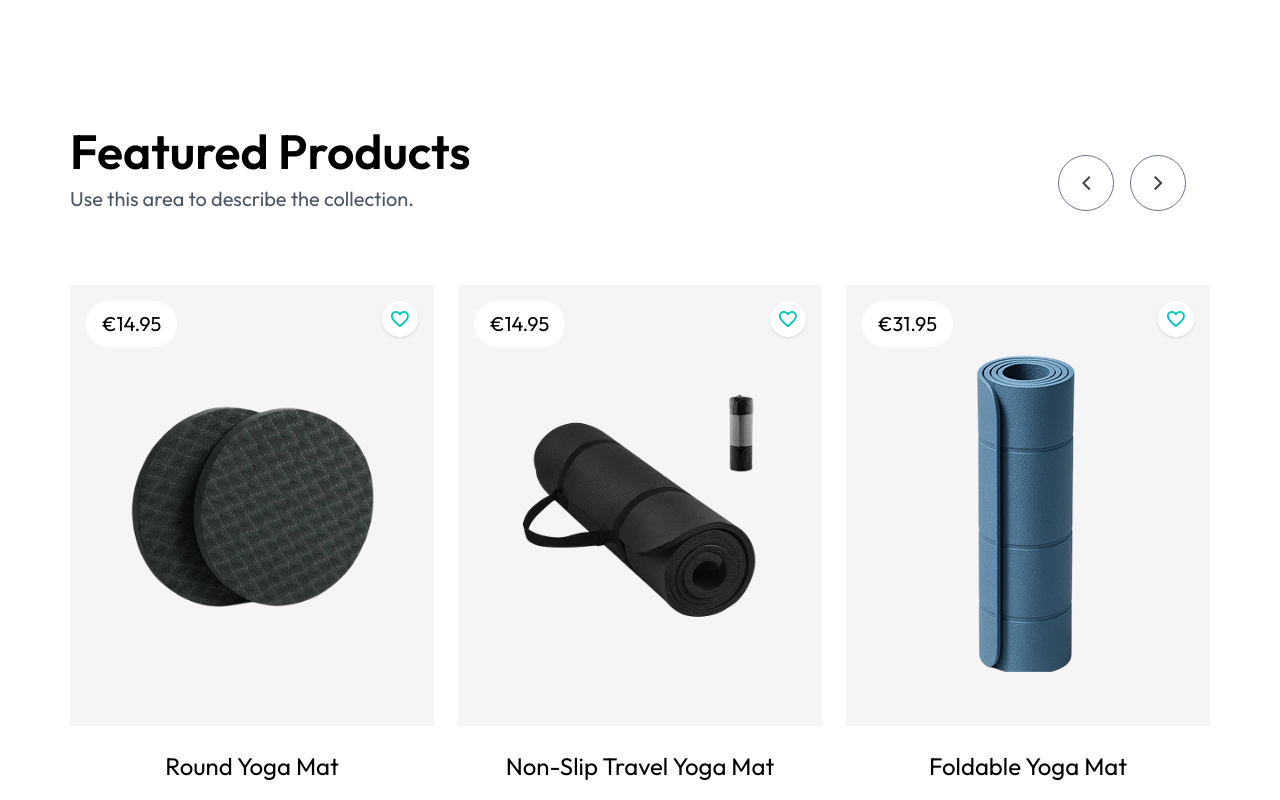
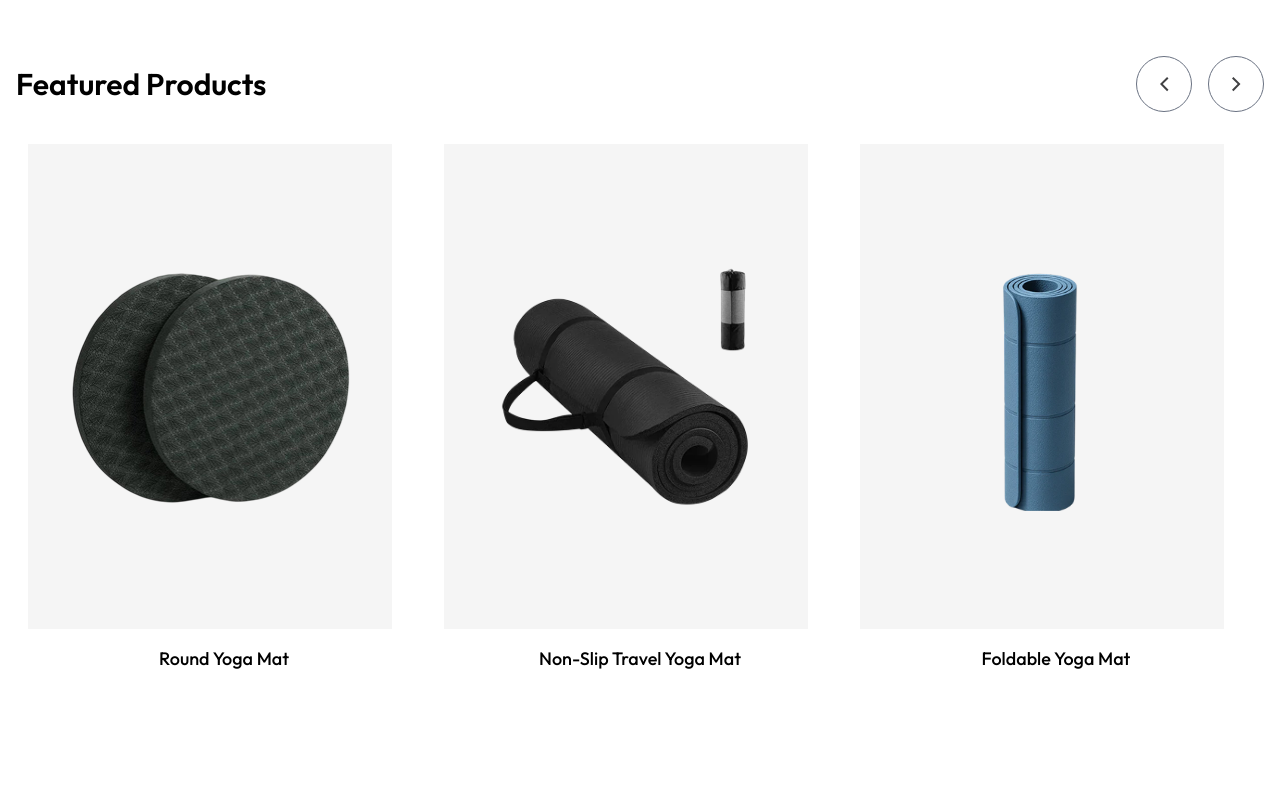
Before and after one commit to Nitik-Banwala/test-first, a React (Vite) app: page / in a window 1280 px wide. Shown: the part 940-1740 px from the top of the page. Built offline with nearby package versions, Linux system fonts and the light colour scheme.

Commit message:
initial commit

```diff
--- a/index.html
+++ b/index.html
@@ -5,6 +5,10 @@
     <link rel="icon" type="image/svg+xml" href="/vite.svg" />
     <meta name="viewport" content="width=device-width, initial-scale=1.0" />
     <title>test</title>
+    <link rel="stylesheet" type="text/css" charset="UTF-8"
+      href="https://cdnjs.cloudflare.com/ajax/libs/slick-carousel/1.8.1/slick.min.css" />
+    <link rel="stylesheet" type="text/css"
+      href="https://cdnjs.cloudflare.com/ajax/libs/slick-carousel/1.8.1/slick-theme.min.css" />
       <link rel="icon" type="image/svg+xml" href="/logo.png" />
   </head>
   <body>
--- a/src/componenets/Products.jsx
+++ b/src/componenets/Products.jsx
@@ -1,54 +1,93 @@
-import LikeButton from './common/Likebutton';
-import { useContext } from 'react';
-import { CartContext } from '../componenets/CartContext';
-import Navbutton from './common/Navbutton';
-import { ProductsData } from '../utils/Data';
+import React, { useContext, useRef } from "react";
+import Slider from "react-slick";
+import LikeButton from "./common/Likebutton";
+import Navbutton from "./common/Navbutton";
+import { CartContext } from "../componenets/CartContext";
+import { ProductsData } from "../utils/Data";
+import "slick-carousel/slick/slick.css";
+import "slick-carousel/slick/slick-theme.css";
 
 const Products = () => {
     const { addToCart } = useContext(CartContext);
+    const sliderRef = useRef(null);
+
+    const nextSlide = () => sliderRef.current?.slickNext();
+    const prevSlide = () => sliderRef.current?.slickPrev();
+
+    const settings = {
+        infinite: true,
+        speed: 300,
+        slidesToShow: 3,
+        slidesToScroll: 1,
+        arrows: false,
+        swipeToSlide: true,
+        touchThreshold: 10,
+        responsive: [
+            {
+                breakpoint: 1024,
+                settings: {
+                    slidesToShow: 2,
+                    slidesToScroll: 1,
+                },
+            },
+            {
+                breakpoint: 640,
+                settings: {
+                    slidesToShow: 1,
+                    slidesToScroll: 1,
+                },
+            },
+        ],
+    };
     return (
-        <div className="max-[640px]:flex max-[640px]:flex-col">
-            <div className='max-w-285 h-full mx-auto mt-20 sm:mt-24 lg:mt-32.5 px-4 sm:px-6 lg:px-0 font-["Outfit",sans-serif]'>
-                <div className='mb-8 sm:mb-12.5 flex flex-col sm:flex-row sm:justify-between gap-4  items-center sm:gap-0'>
-                    <div>
-                        <h1 className='text-2xl sm:text-3xl md:text-4xl lg:text-5xl font-semibold'>Featured Products</h1>
-                        <p className='text-base sm:text-lg md:text-[20px] font-normal mt-2 text-gray-600  sm:mt-2'>Use this area to describe the collection.</p>
-                    </div>
-                    <div className=' sm:flex flex-row hidden  gap-3.5 mt-6.25'>
-                        <Navbutton/>
+        <div className="w-full">
+            <div className="max-w-7xl mx-auto mt-20 px-4">
+                <div className="mb-8 flex justify-between items-center">
+                    <h1 className="text-2xl sm:text-3xl font-semibold">Featured Products</h1>
+                    <div className="hidden sm:block">
+                        <Navbutton onNext={nextSlide} onPrev={prevSlide} />
                     </div>
                 </div>
-
-                <div className='max-w-285 h-full mx-auto grid grid-cols-1 sm:grid-cols-2 lg:grid-cols-3 gap-4 sm:gap-6'>
+                <div className="overflow-hidden">
+                    <Slider ref={sliderRef} {...settings}>
                         {ProductsData.map((product) => (
-                        <div key={product.id} className='group'>
-                            <div className='relative bg-[#F5F5F5] flex justify-center items-center max-w-91 h-110.25  hover:bg-[#0000004D]  transition-transform duration-200'>
-
-                                <div className='absolute top-0 left-0 right-0 p-3 sm:p-4 flex justify-between z-10'>
-                                    <div className='bg-[#FFFFFF] px-3 sm:px-4 py-2 text-[20px] font-normal rounded-[88px]'>€{product.price}</div>
+                            <div key={product.id} className="px-2 sm:px-3 max-w-285 flex justify-center items-center">
+                                <div className="group flex flex-col ">
+                                    <div className="bg-[#F5F5F5] flex justify-center items-center max-w-91 max-h-123 aspect-3/4">
+                                        <div className="absolute top-0 left-0 right-0 p-3 flex justify-between items-center z-10">
+                                            <div className="bg-white px-3 py-1.5 rounded-full text-sm sm:text-base font-medium shadow-sm">
+                                                €{product.price}
+                                            </div>
                                             <LikeButton />
                                         </div>
-                                <div className='absolute inset-0 flex items-center justify-center bg-black/0 group-hover:bg-black/20 transition-all duration-200 opacity-0 group-hover:opacity-100'>
+                                        <div className="absolute inset-0 flex items-center justify-center opacity-0 group-hover:opacity-100 transition-opacity duration-200 z-10">
                                             <button
                                                 onClick={() => addToCart(product)}
-                                        className='cursor-pointer active:bg-[#007a70] bg-[#01C6B5] px-6 sm:px-8 py-3 sm:py-3.5 text-sm sm:text-base font-medium text-white hover:opacity-90 transition'
+                                                className="bg-teal-500 text-white px-5 py-2 text-sm sm:text-base hover:opacity-90 transition-opacity"
                                             >
                                                 Add to cart
                                             </button>
                                         </div>
-
-                                <img src={product.image} alt={product.name} className='max-w-[248.71px] max-h-62.2 mx-auto' />
+                                        <img
+                                            src={product.image}
+                                            alt={product.name}
+                                            className=" max-w-[284.71px] max-h-62.25 object-contain"
+                                        />
                                     </div>
-
-                            <h1 className='flex justify-center mt-4 sm:mt-6 font-normal text-lg sm:text-xl md:text-[24px] leading-snug'>
+                                    <h2 className="text-center mt-4 text-base sm:text-lg font-medium">
                                         {product.name}
-                            </h1>
+                                    </h2>
+                                </div>
                             </div>
                         ))}
+                    </Slider>
+                </div>
+                <div className="flex sm:hidden justify-center mt-6">
+                    <Navbutton onNext={nextSlide} onPrev={prevSlide} />
                 </div>
             </div>
         </div>
-    )
-}
+    );
+};
 
 export default Products;
--- a/src/componenets/Slider.jsx
+++ b/src/componenets/Slider.jsx
@@ -1,9 +1,10 @@
 import React, { useState, useEffect } from 'react'
 import { Slides } from '../utils/Data'
+import "slick-carousel/slick/slick.css";
+import "slick-carousel/slick/slick-theme.css";
 
 const Slider = () => {
     const [currentSlide, setCurrentSlide] = useState(0)
-
 
 
     useEffect(() => {
--- a/src/componenets/Trending.jsx
+++ b/src/componenets/Trending.jsx
@@ -1,32 +1,70 @@
 import React from 'react'
+import { useRef } from 'react';
 import LikeButton from './common/Likebutton'
 import Navbutton from './common/Navbutton';
 import { Trendingcards } from '../utils/Data';
 import { Staricn } from '../utils/Icons';
+import "slick-carousel/slick/slick.css";
+import Slider from "react-slick";
+import "slick-carousel/slick/slick-theme.css";
 
 const Star = () => (
-<Staricn/>
+    <Staricn />
 );
+
 const Trending = () => {
+    const sliderRef = useRef(null);
+
+    const nextSlide = () => sliderRef.current?.slickNext();
+    const prevSlide = () => sliderRef.current?.slickPrev();
+
+    const settings = {
+        infinite: true,
+        speed: 300,
+        slidesToShow: 3,
+        slidesToScroll: 1,
+        arrows: false,
+        swipeToSlide: true,
+        touchThreshold: 10,
+        responsive: [
+            {
+                breakpoint: 1024,
+                settings: {
+                    slidesToShow: 2,
+                    slidesToScroll: 1,
+                },
+            },
+            {
+                breakpoint: 640,
+                settings: {
+                    slidesToShow: 1,
+                    slidesToScroll: 1,
+                },
+            },
+        ],
+    };
+
     return (
         <div>
-            <div className='mb-8 sm:mb-12.5 mt-35 p-4 flex flex-col max-w-285 mx-auto sm:flex-row sm:justify-between gap-4  sm:gap-0'>
+            <div className='mb-8 sm:mb-12.5 mt-35 p-4 flex flex-col max-w-285 mx-auto sm:flex-row sm:justify-between gap-4 sm:gap-0'>
                 <div className='flex flex-col sm:flex-none justify-center items-center sm:items-start'>
-                    <h1 className='text-2xl sm:text-3xl md:text-4xl  lg:text-5xl font-semibold'>Trending Products</h1>
+                    <h1 className='text-2xl sm:text-3xl md:text-4xl lg:text-5xl font-semibold'>Trending Products</h1>
                     <p className='text-base sm:text-lg md:text-[20px] font-normal text-gray-600 mt-1 sm:mt-2'>Use this area to describe the collection.</p>
                 </div>
-                <div className='sm:flex hidden  flex-row gap-3.5 mt-6.25'>
-                    <Navbutton />
+                <div className='sm:flex hidden flex-row gap-3.5 mt-6.25'>
+                    <Navbutton onNext={nextSlide} onPrev={prevSlide} />
                 </div>
             </div>
-            <div className='grid grid-cols-1 sm:grid-cols-2 lg:grid-cols-3 max-w-285 mx-auto mt-8 sm:mt-10 gap-4 sm:gap-6 px-4 sm:px-6 lg:px-0'>
+
+            <div className='max-w-285 mx-auto mt-8 sm:mt-10 px-4 sm:px-6 lg:px-0 overflow-hidden'>
+                <Slider ref={sliderRef} {...settings}>
                     {Trendingcards.map((cardss) => (
-                    <div key={cardss.id} className='group'>
-                        <div className='relative p-4 sm:p-5 border border-[#0000000D]  hover:shadow-lg bg-white h-full flex flex-col'>
+                        <div key={cardss.id} className='group px-2 sm:px-3'>
+                            <div className='relative p-4 sm:p-5 border border-[#0000000D] max-w-91 h-132 hover:shadow-lg bg-white flex flex-col'>
                                 <div className='absolute flex right-9.75 top-10 z-10'>
                                     <LikeButton />
                                 </div>
-                            <img src={cardss.image} alt={cardss.heading} className='lg:max-w-83 max-h-68.75  object-cover ' />
+                                <img src={cardss.image} alt={cardss.heading} className='max-w-83 w-full h-full max-h-68.75 object-cover' />
                                 <div className='flex-1 flex flex-col'>
                                     <h1 className='font-medium text-lg sm:text-xl md:text-2xl mt-5 sm:mt-4 leading-snug'>{cardss.heading}</h1>
                                     <p className='text-sm sm:text-base font-normal mt-2 text-gray-700'>{cardss.des1}</p>
@@ -41,15 +79,19 @@ const Trending = () => {
                                         </div>
                                     </div>
                                 </div>
-                            <button className='w-full mt-5 sm:mt-5 hover:text-white px-4 py-2 sm:py-3 border text-sm sm:text-base font-medium cursor-pointer hover:bg-[#01C6B5]  '>
+                                <button className='w-full mt-5 sm:mt-5 hover:text-white px-4 py-2 sm:py-3 border text-sm sm:text-base font-medium cursor-pointer hover:bg-[#01C6B5]'>
                                     Shop Now
                                 </button>
                             </div>
                         </div>
                     ))}
+                </Slider>
+            </div>
+            <div className='flex sm:hidden justify-center mt-6'>
+                <Navbutton onNext={nextSlide} onPrev={prevSlide} />
             </div>
         </div>
-    )
+    );
 }
 
 export default Trending
--- a/src/componenets/common/Navbar.jsx
+++ b/src/componenets/common/Navbar.jsx
@@ -48,7 +48,7 @@ const Navbar = () => {
             </div>
 
             <div className='w-full fixed sm:mt-12 mt-11 z-30 bg-[#01C6B5] h-auto md:h-17.5'>
-                <div className='max-w-285 mx-auto flex flex-row justify-between items-center h-auto sm:h-17.5 px-4 py-2 sm:py-0 z-30'>
+                <div className='max-w-285 mx-auto flex flex-row justify-between items-center h-auto sm:h-17.5 max-[1174px]:px-4 py-2 min-[1175px]:py-0 z-30'>
                     <Link to={"/"}>
                         <img src="/logo.png" alt="Logo" className='h-8 sm:h-auto cursor-pointer' />
                     </Link>
--- a/src/componenets/common/Navbutton.jsx
+++ b/src/componenets/common/Navbutton.jsx
@@ -1,25 +1,24 @@
-import React from 'react'
-import { Next, Prev } from '../../utils/Icons'
+import React from "react";
+import { Next, Prev } from "../../utils/Icons";
 
-const Navbutton = () => {
-  return (
-      <div><div className="flex gap-4  p-6">
+const Navbutton = ({ onNext, onPrev }) => {
+    return (
+        <div className="flex gap-4">
+            <button
+                onClick={onPrev}
+                className="w-14 h-14 rounded-full border border-gray-500 flex items-center justify-center hover:bg-teal-500 hover:border-0 transition"
+            >
+                <Prev />
+            </button>
 
-          <button className=" group w-14 h-14 rounded-full  hover:bg-teal-500 border hover:border-0 border-gray-500 flex items-center justify-center">
-              <span className="text-xl">
-                  <Prev/>
-              </span>
-          </button>
-          <button className=" group w-14 h-14 rounded-full  hover:bg-teal-500 border hover:border-0 border-gray-500 flex items-center justify-center">
-              <span className="text-xl">
-                  <Next/>
-</span>
-          </button>
+            <button
+                onClick={onNext}
+                className="w-14 h-14 rounded-full border border-gray-500 flex items-center justify-center hover:bg-teal-500 hover:border-0 transition"
+            >
+                <Next />
+            </button>
+        </div>
+    );
+};
 
-
-
-      </div></div>
-  )
-}
-
-export default Navbutton
+export default Navbutton;
--- a/src/utils/Data.jsx
+++ b/src/utils/Data.jsx
@@ -129,6 +129,18 @@ export const ProductsData = [
         name: 'Foldable Yoga Mat',
         price: '31.95',
         image: '/Products3.png'
+    },
+    {
+        id: 4,
+        name: 'Round Yoga Mat',
+        price: '14.95',
+        image: '/Products1.png'
+    },
+    {
+        id: 5,
+        name: 'Non-Slip Travel Yoga Mat',
+        price: '14.95',
+        image: '/Products2.png'
     }
 ];
 export const Slides = [
```
Also changed, not shown: src/App.jsx (+10 -4 lines), src/componenets/Newsletter.jsx (+5 -2 lines). Lines whose indentation alone changed are shown as unchanged.
